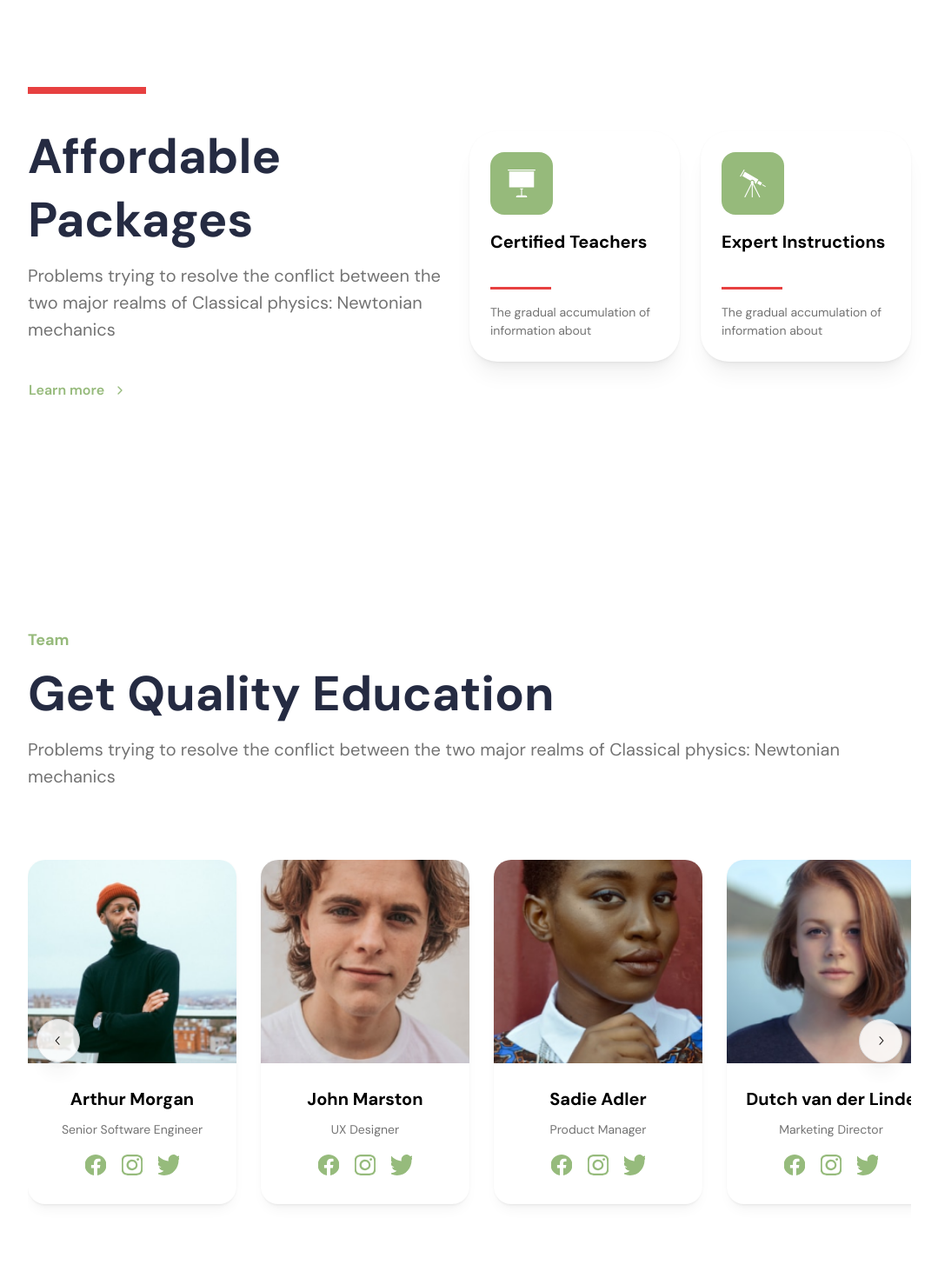
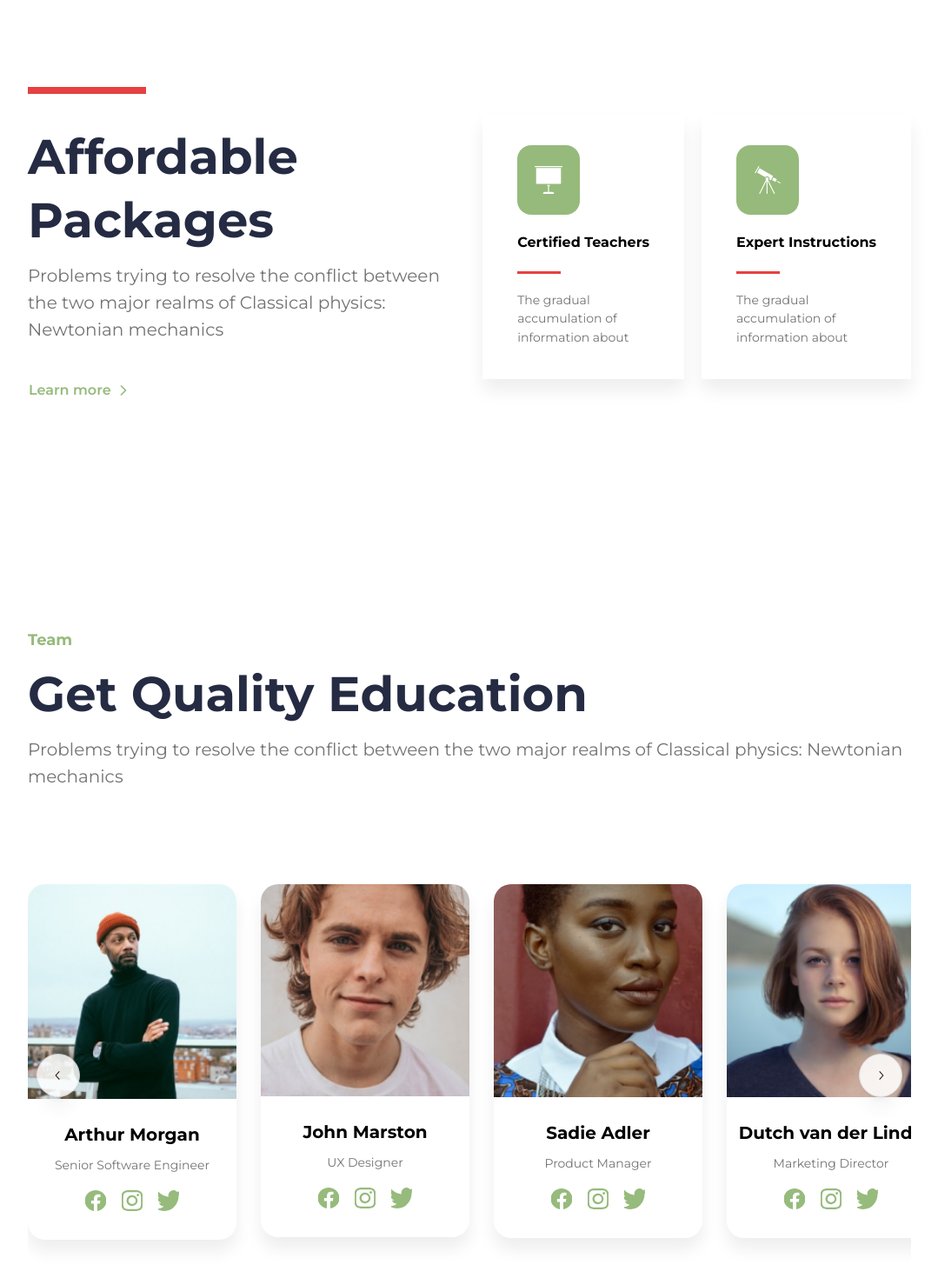
Before and after one commit to pg147/quv-frontend-assignment, a React (Vite) app: page / in a window 1280 px wide. Shown: the part 860-2330 px from the top of the page at 87% size, without its empty margins (100-1179 px from the left). Built offline with nearby package versions, Linux system fonts and the light colour scheme.

Commit message:
FIX: hover issue

```diff
--- a/index.html
+++ b/index.html
@@ -3,9 +3,9 @@
   <head>
     <meta charset="UTF-8" />
     <link rel="icon" type="image/svg+xml" href="/vite.svg" />
-      <link rel="preconnect" href="https://fonts.googleapis.com">
-      <link rel="preconnect" href="https://fonts.gstatic.com" crossorigin>
-      <link href="https://fonts.googleapis.com/css2?family=DM+Sans:ital,opsz,wght@0,9..40,100..1000;1,9..40,100..1000&display=swap" rel="stylesheet">
+	  <link rel="preconnect" href="https://fonts.googleapis.com">
+	  <link rel="preconnect" href="https://fonts.gstatic.com" crossorigin>
+	  <link href="https://fonts.googleapis.com/css2?family=Montserrat:ital,wght@0,100..900;1,100..900&display=swap" rel="stylesheet">
     <meta name="viewport" content="width=device-width, initial-scale=1.0" />
     <title>EduVista | Frontend Assignment</title>
   </head>
--- a/src/components/ui/FeatureCard.tsx
+++ b/src/components/ui/FeatureCard.tsx
@@ -9,18 +9,22 @@ interface FeatureCardProps {
 export default function FeatureCard({ iconSrc, title, description }: FeatureCardProps) {
     return (
         <Card
-            shadow={'md'}
-            p={24}
-            bdrs={'xl'}
+            px={{ base: 24, lg: 40 }}
+            py={{ base: 24, lg: 36 }}
+            bdrs={0}
             w={'100%'}
             maw={{ base: '100%', lg: 250 }}
             role="article"
             aria-labelledby={`feature-${title.toLowerCase().replace(/\s+/g, '-')}`}
+            style={{
+                boxShadow: '0px 13px 19px 0px rgba(0, 0, 0, 0.07)'
+            }}
         >
-            <Stack gap={36}>
-                <Flex direction={'column'} gap={16} align={{ base: 'center', lg: 'normal' }}>
+            <Stack gap={20}>
+                <Flex direction={'column'} gap={20} align={{ base: 'center', lg: 'normal' }}>
                     <Flex
-                        p={20}
+                        py={24}
+                        px={20}
                         h={'fit-content'}
                         w={'fit-content'}
                         justify={'center'}
@@ -33,14 +37,14 @@ export default function FeatureCard({ iconSrc, title, description }: FeatureCard
                             loading={'lazy'}
                             src={iconSrc ?? '/assets/icons/012-blackboards.svg'}
                             alt=""
-                            h={32}
-                            w={32}
+                            h={{ base: 24, lg: 32 }}
+                            w={{ base: 24, lg: 32 }}
                         />
                     </Flex>
 
                     <Text
                         id={`feature-${title.toLowerCase().replace(/\s+/g, '-')}`}
-                        fz={20}
+                        fz={16}
                         fw={700}
                         component="h3"
                     >
@@ -48,11 +52,11 @@ export default function FeatureCard({ iconSrc, title, description }: FeatureCard
                     </Text>
                 </Flex>
 
-                <Stack gap={16}>
+                <Stack gap={20} maw={{ base: '100%', lg: 132 }}>
                     <Box
                         component={'div'}
                         h={3}
-                        w={{ base: 48, lg: 70 }}
+                        w={50}
                         bg={'dangerColor.0'}
                         aria-hidden="true"
                     />
--- a/src/components/ui/ProfileCard.tsx
+++ b/src/components/ui/ProfileCard.tsx
@@ -16,17 +16,19 @@ export default function ProfileCard({ slideData }: ProfileCardProps) {
         <Card
             mih={375}
             miw={{ base: 0, lg: 240 }}
-            shadow="sm"
             p={0}
             radius={20}
             role="article"
+            style={{
+                boxShadow: '0px 13px 19px 0px rgba(0, 0, 0, 0.07)'
+            }}
             aria-labelledby={`instructor-name-${slideData.name.toLowerCase().replace(/\s+/g, '-')}`}
         >
             {/* User Image */}
             <Card.Section>
                 <Image
                     src={slideData.image}
-                    h={250}
+                    mah={351}
                     fit={'cover'}
                     alt={`Portrait photo of ${slideData.name}`}
                     loading="lazy"
--- a/src/components/ui/ProfileCarousel.tsx
+++ b/src/components/ui/ProfileCarousel.tsx
@@ -26,7 +26,7 @@ export default function ProfileCarousel({ slides }: ProfileCarouselProps) {
         >
             {slides.map((slide: ProfileCardData, index: number) => (
                 <Carousel.Slide
-                    pb={20}
+                    pb={30}
                     key={slide.name}
                     aria-label={`Slide ${index + 1} of ${slides.length}: ${slide.name}, ${slide.profession}`}
                 >
--- a/src/index.css
+++ b/src/index.css
@@ -1,5 +1,5 @@
 html, body, #root {
     margin: 0;
     padding: 0;
-    font-family: "DM Sans", sans-serif;
+    font-family: "Montserrat", sans-serif;
 }
--- a/src/sections/FeaturesSection.tsx
+++ b/src/sections/FeaturesSection.tsx
@@ -47,12 +47,13 @@ export default function FeaturesSection() {
                 >
                     {/* Red Decorative Line */}
                     <Box
-                        h={8}
+                        h={{ base: 5, lg: 8 }}
                         w={{ base: 100, lg: 136 }}
                         bg={'dangerColor.0'}
                         aria-hidden="true"
                     />
 
+                    {/* Section Header */}
                     <SectionHeader
                         title={'Affordable Packages'}
                         description={'Problems trying to resolve the conflict between the two major realms of Classical physics: Newtonian mechanics'}
@@ -61,20 +62,27 @@ export default function FeaturesSection() {
                     {/* Learn More Button with Hover Animation */}
                     <Button
                         component="a"
-                        href="#instructors"
+                        href="#"
                         w={'fit-content'}
                         fz={16}
                         p={0}
                         variant={'transparent'}
-                        rightSection={<LuChevronRight size={16} color={'#96ba7b'} aria-hidden="true" />}
+                        rightSection={
+                            <span
+                                style={{
+                                    display: 'inline-flex',
+                                    marginLeft: -6,
+                                    transition: 'transform 0.3s ease',
+                                    transform: isHovered ? 'translateX(6px)' : 'translateX(0)',
+                                }}
+                            >
+                                <LuChevronRight size={20} color={'#96ba7b'} aria-hidden="true"/>
+                            </span>
+                        }
                         color={'primaryColor.0'}
                         onMouseEnter={() => setIsHovered(true)}
                         onMouseLeave={() => setIsHovered(false)}
                         aria-label="Learn more about our affordable packages and features"
-                        style={{
-                            transition: 'transform 0.3s ease',
-                            transform: isHovered ? 'translateX(12px)' : 'translateX(0)',
-                        }}
                     >
                         Learn more
                     </Button>
@@ -83,7 +91,7 @@ export default function FeaturesSection() {
                 {/* Feature Cards Grid */}
                 <Flex
                     direction={{ base: 'column', lg: 'row' }}
-                    gap={24}
+                    gap={20}
                     role="list"
                     aria-label="Key features of our platform"
                 >
--- a/src/sections/InstructorsProfileSection.tsx
+++ b/src/sections/InstructorsProfileSection.tsx
@@ -18,7 +18,7 @@ export default function InstructorsProfileSection() {
             aria-labelledby="instructors-heading"
         >
             <Flex
-                gap={{ base: 12, lg: 44 }}
+                gap={{ base: 12, lg: 72 }}
                 direction={'column'}
                 w={'100%'}
             >
--- a/src/sections/NewsletterSection.tsx
+++ b/src/sections/NewsletterSection.tsx
@@ -7,11 +7,9 @@ import { Box, Button, Flex, Modal, Stack, Text, TextInput, Title } from "@mantin
 // Mantine hooks
 import { useDisclosure, useMediaQuery } from "@mantine/hooks";
 
-// Custom components
+// Icons from react-icons library
+import { LuCheck } from "react-icons/lu";
 import { SectionHeader } from "../components";
-
-// Icons from react-icons library
-import { LuCheck, LuMail } from "react-icons/lu";
 
 // Email validation regex constant
 const EMAIL_REGEX = /^[a-zA-Z0-9._%+-]+@[a-zA-Z0-9.-]+\.[a-zA-Z]{2,}$/;
@@ -84,11 +82,9 @@ export default function NewsletterSection() {
                             onChange={handleEmailChange}
                             w={'100%'}
                             radius={0}
-                            size="lg"
+                            size="md"
                             fz={14}
                             error={error}
-                            leftSection={<LuMail size={20} aria-hidden="true" />}
-                            leftSectionPointerEvents={'none'}
                             placeholder={'Your email'}
                             aria-label="Enter your email address to subscribe to our newsletter"
                             aria-required="true"
@@ -101,6 +97,8 @@ export default function NewsletterSection() {
                                     minHeight: '60px',
 
                                     borderRadius: '6px',
+
+                                    paddingLeft: '20px',
 
                                     ...(isLargeScreen && {
                                         borderRadius: '0px',
--- a/src/theme/theme.tsx
+++ b/src/theme/theme.tsx
@@ -30,7 +30,7 @@ const theme = createTheme({
         ],
     },
 
-    fontFamily: 'DM Sans, sans-serif'
+    fontFamily: 'Montserrat, sans-serif'
 });
 
 // Wrapper Provider component to wrap the entire app with the theme
```
